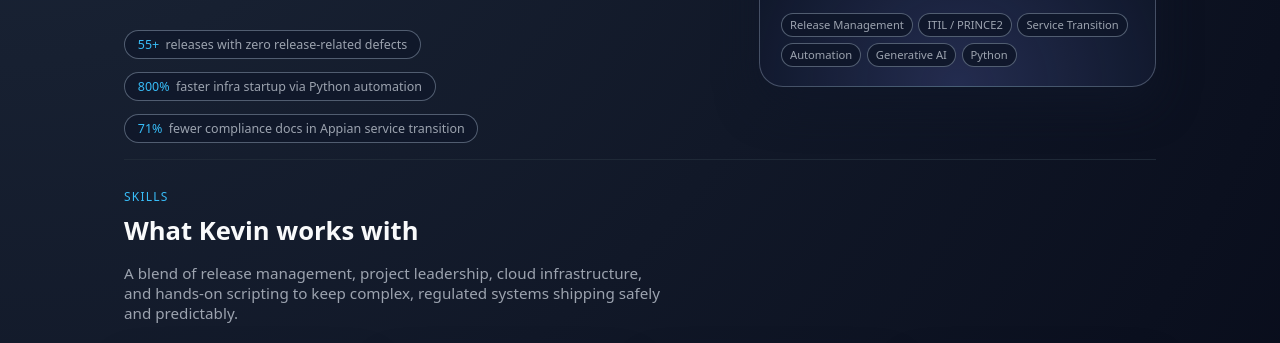
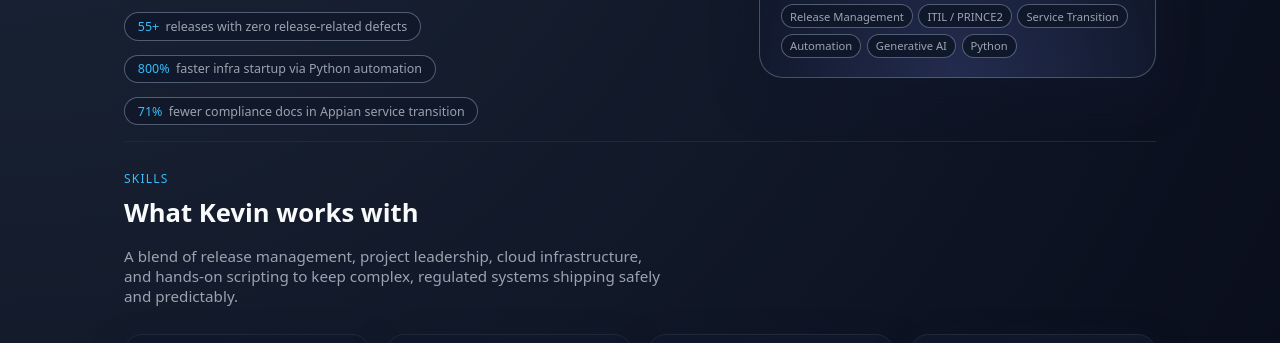
Before and after one commit to huddlesk/kevin-huddleston-portfolio, a plain HTML site: page index.html in a window 1280 px wide. Shown: the part 388-731 px from the top of the page. Drawn offline with Linux system fonts and the light colour scheme.

Commit message:
Layout Adjustments

```diff
--- a/index.html
+++ b/index.html
@@ -291,7 +291,7 @@
     }
 
     .hero-meta {
-      margin-top: 1.35rem;
+      margin-top: 0.25rem;
       display: flex;
       flex-wrap: wrap;
       gap: 0.85rem;
```
